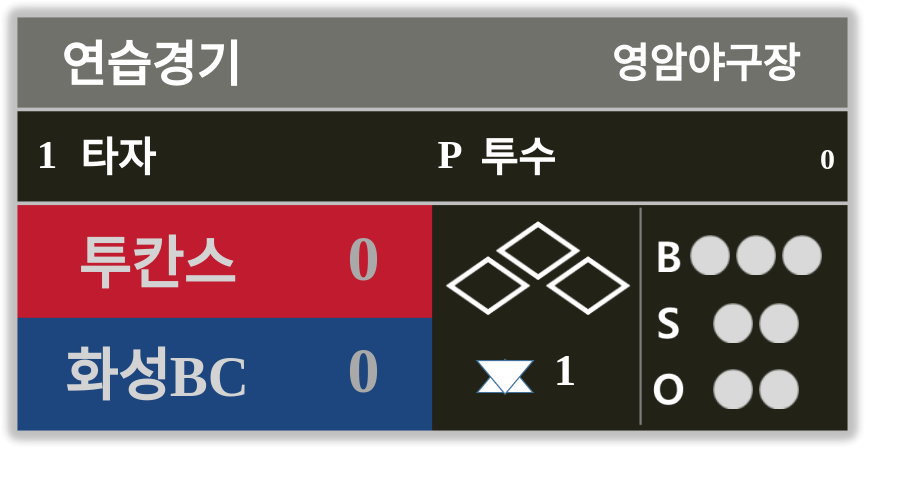
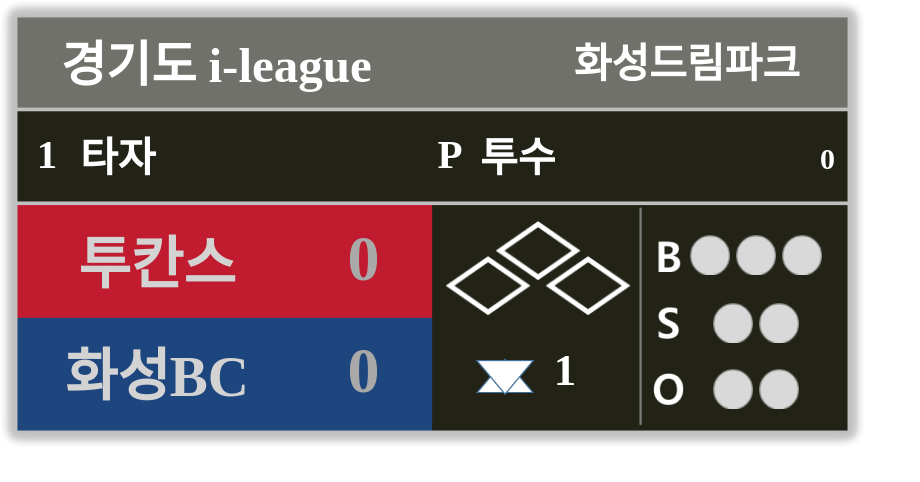
Before and after one commit to xenotech/Baseballrev1, a plain HTML site: page index.html in a window 1280 px wide. Shown: the whole page, without its empty margins (0-920 px from the left). Drawn offline with Linux system fonts and the light colour scheme.

Commit message:
경기명 장소 변경

```diff
--- a/index.html
+++ b/index.html
@@ -338,8 +338,8 @@
 <body>
 	<img id="MainBoard" src="./ScoreBoardBase2.png"width=865 height=448/>
 
-	<div id="GameName-text"; onclick="ChangebatterMinus();">연습경기</div>
-	<div id="GamePlace-text">영암야구장</div>
+	<div id="GameName-text"; onclick="ChangebatterMinus();">경기도 i-league</div>
+	<div id="GamePlace-text">화성드림파크</div>
 
 	<div id="BatterIndex-text"; onclick="Nextbatter();">1</div>
 	<div id="BatterName-text"; onclick="ChangebatterPlus();">타자</div>
```
